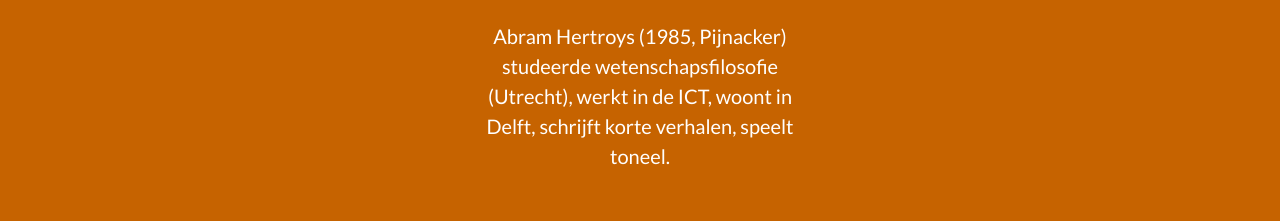
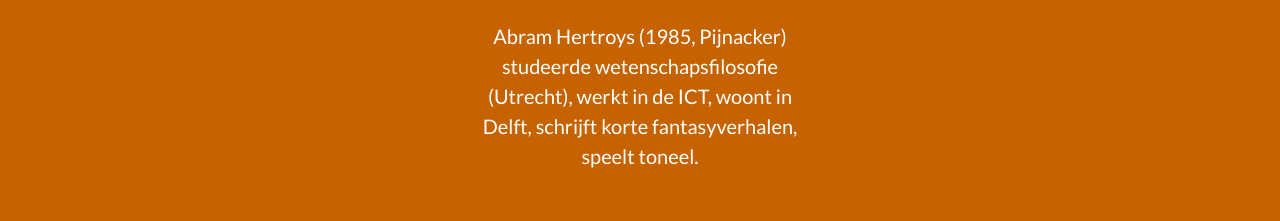
Before and after one commit to hertroys/hertroys-nl, a plain HTML site: page index.html in a window 1280 px wide. Shown: the part 1224-1445 px from the top of the page. Drawn offline with nearby package versions, Linux system fonts and the light colour scheme.

Commit message:
Update index.html

```diff
--- a/index.html
+++ b/index.html
@@ -90,7 +90,7 @@
                 <div class="row text-white">
                     <div class="col-lg-4 mb-5 mb-lg-0"></div>
                     <div class="col-lg-4 mb-5 mb-lg-0">
-                        <p class="lead">Abram Hertroys (1985, Pijnacker) studeerde wetenschapsfilosofie (Utrecht), werkt in de ICT, woont in Delft, schrijft korte verhalen, speelt toneel.</p>
+                        <p class="lead">Abram Hertroys (1985, Pijnacker) studeerde wetenschapsfilosofie (Utrecht), werkt in de ICT, woont in Delft, schrijft korte fantasyverhalen, speelt toneel.</p>
                     </div>
                     <div class="col-lg-4"></div>
                 </div>
```
